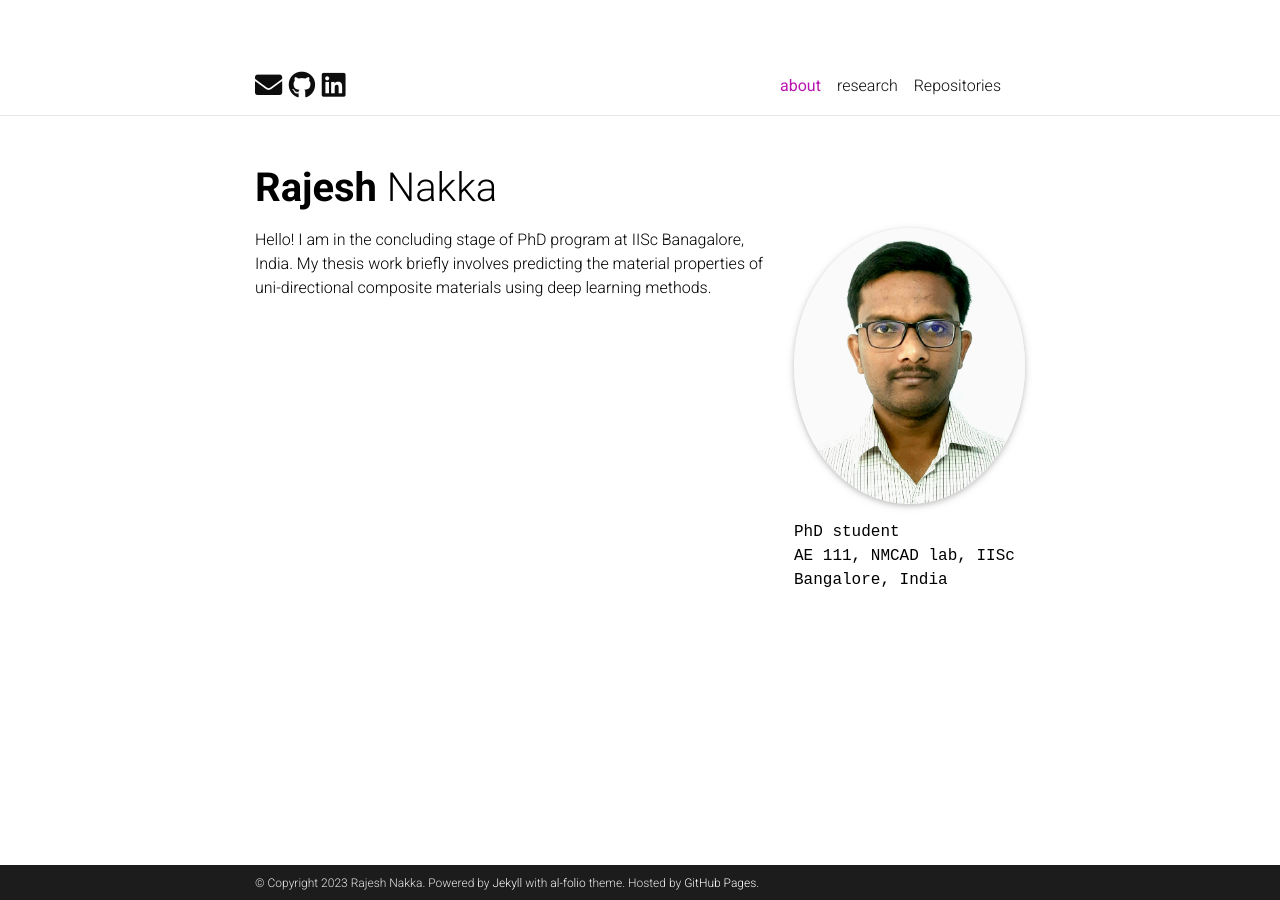
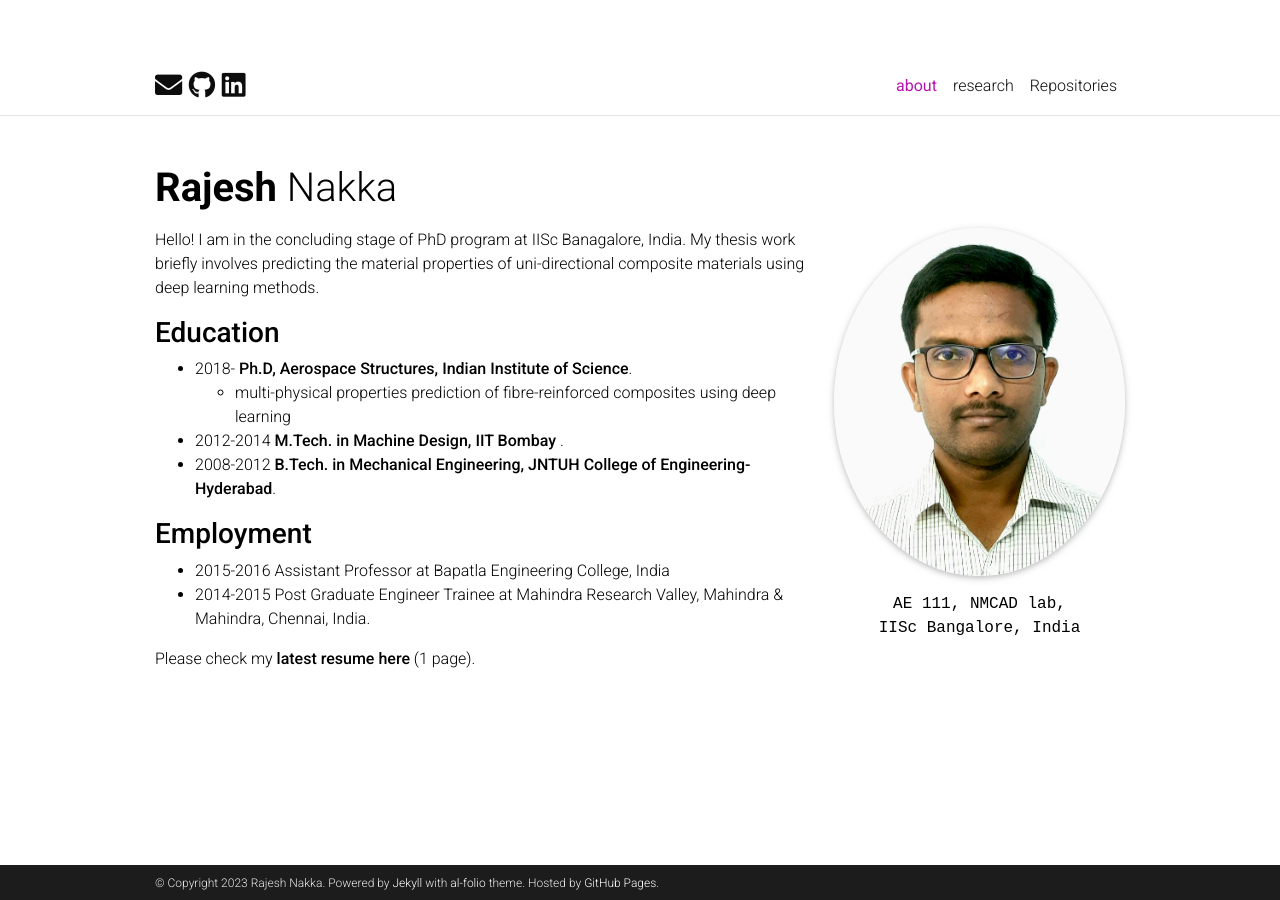
Before and after one commit to 338rajesh/338rajesh.github.io, a Jekyll site: the page built from _pages/about.md, in a window 1280 px wide. Built offline with Jekyll 4.4.1, drawn with Linux system fonts in a browser that asks for light colours; comment, search, counter and statistics services are not loaded; a style sheet for code colours, icons or effects is not loaded.

```diff
--- a/_config.yml
+++ b/_config.yml
@@ -54,7 +54,7 @@ navbar_fixed: false
 footer_fixed: true
 
 # Dimensions
-max_width: 800px
+max_width: 1000px
 
 # TODO: add layout settings (single page vs. multi-page)
 
@@ -268,8 +268,8 @@ display_tags: ['formatting', 'images', 'links', 'math', 'code'] # this tags will
 
 scholar:
 
-  last_name: [Rajesh]
-  first_name: [Nakka]
+  last_name: [Nakka]
+  first_name: [Rajesh]
 
   style: apa
   locale: en
@@ -299,7 +299,7 @@ badges: # Display different badges for your publications
 filtered_bibtex_keywords: [abbr, abstract, arxiv, bibtex_show, html, pdf, selected, supp, blog, code, poster, slides, website, preview, altmetric]
 
 # Maximum number of authors to be shown for each publication (more authors are visible on click)
-max_author_limit: 3  # leave blank to always show all authors
+max_author_limit: 4  # leave blank to always show all authors
 more_authors_animation_delay: 10  # more authors are revealed on click using animation; smaller delay means faster animation
 
 
--- a/_layouts/page.html
+++ b/_layouts/page.html
@@ -5,7 +5,7 @@ layout: default
         <div class="post">
 
           <header class="post-header">
-            <h1 class="post-title">{{ page.title }}</h1>
+            <!-- <h1 class="post-title">{{ page.title }}</h1> -->
             <p class="post-description">{{ page.description }}</p>
           </header>
 
--- a/_pages/about.md
+++ b/_pages/about.md
@@ -9,8 +9,8 @@ profile:
   image: prof_pic.jpg
   image_circular: true # crops the image to make it circular
   address: >
-    <p>PhD student</p>
-    <p>AE 111, NMCAD lab, IISc Bangalore, India</p>
+    <p style="text-align: center;>AE 111, NMCAD lab, <br> IISc Bangalore, India</p>
+    <p style="text-align: center;>AE 111, NMCAD lab, <br> IISc Bangalore, India</p>
 
 news: false  # includes a list of news items
 latest_posts: false  # includes a list of the newest posts
@@ -21,6 +21,21 @@ social: false  # includes social icons at the bottom of the page
 
 Hello! I am in the concluding stage of PhD program at IISc Banagalore, India. My thesis work briefly involves predicting the material properties of uni-directional composite materials using deep learning methods.
 
+
+### **Education**
+
+* 2018- **Ph.D, Aerospace Structures, Indian Institute of Science**.
+  * multi-physical properties prediction of fibre-reinforced composites using deep learning
+* 2012-2014 **M.Tech. in Machine Design, IIT Bombay** .
+* 2008-2012 **B.Tech. in Mechanical Engineering, JNTUH College of Engineering-Hyderabad**.
+
+### **Employment**
+
+* 2015-2016 Assistant Professor at Bapatla Engineering College, India
+* 2014-2015 Post Graduate Engineer Trainee at Mahindra Research Valley, Mahindra & Mahindra, Chennai, India.
+
+Please check my [**latest resume here**](/assets/pdf/resume_09042023.pdf)  (1 page).
+
 <!-- Write your biography here. Tell the world about yourself. Link to your favorite [subreddit](http://reddit.com). You can put a picture in, too. The code is already in, just name your picture `prof_pic.jpg` and put it in the `img/` folder.
 
 Put your address / P.O. box / other info right below your picture. You can also disable any of these elements by editing `profile` property of the YAML header of your `_pages/about.md`. Edit `_bibliography/papers.bib` and Jekyll will render your [publications page](/al-folio/publications/) automatically.
```
Also changed, not shown: _pages/cv.md (+3 -3 lines), _pages/publications.md (+2 -0 lines), .github/ISSUE_TEMPLATE/bug_report.md (added), .github/ISSUE_TEMPLATE/feature_request.md (added), .github/stale.yml (added), .github/workflows/deploy-docker-tag.yml (added), .github/workflows/deploy-image.yml (added), .github/workflows/deploy.yml (added).
